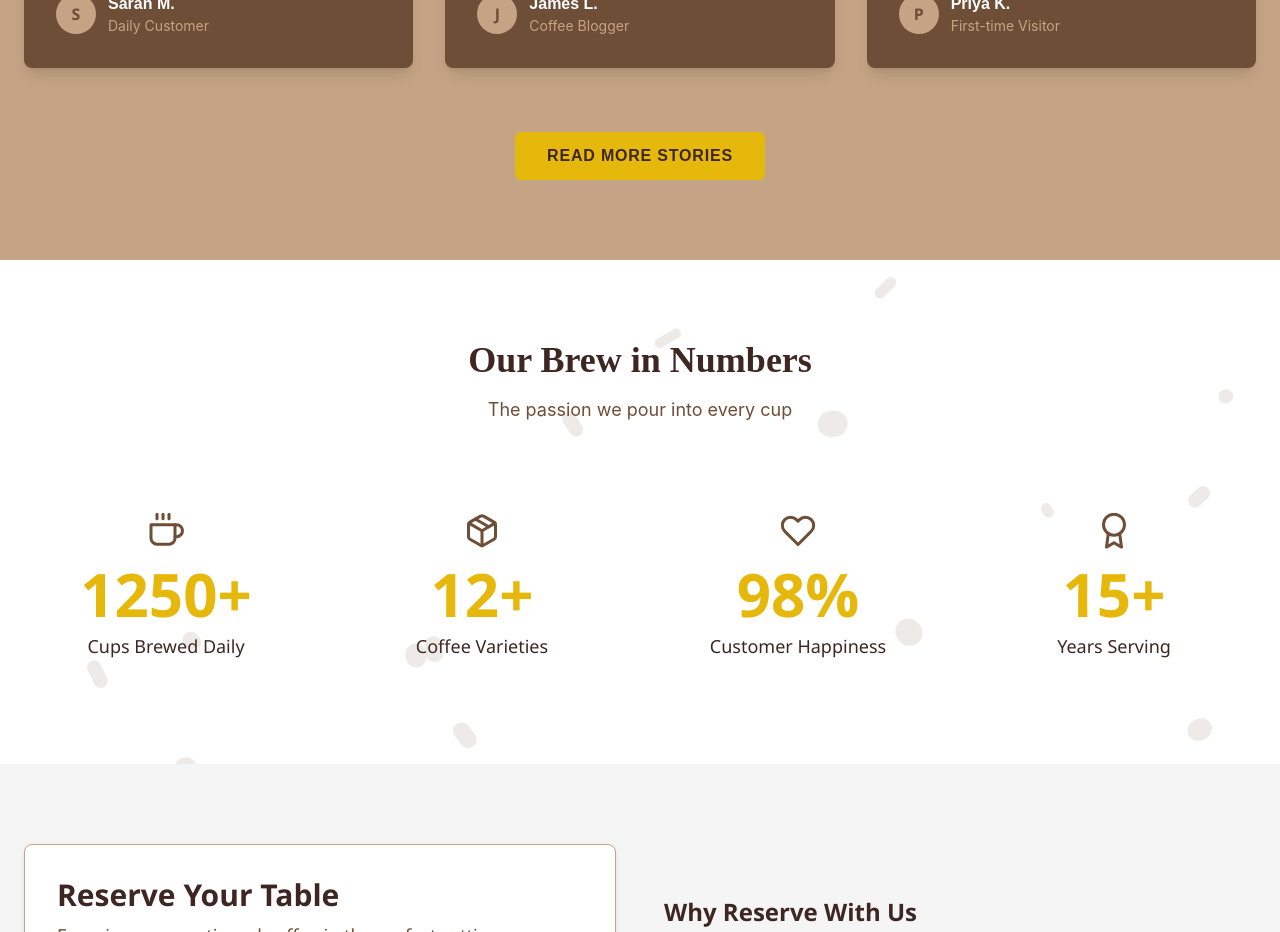
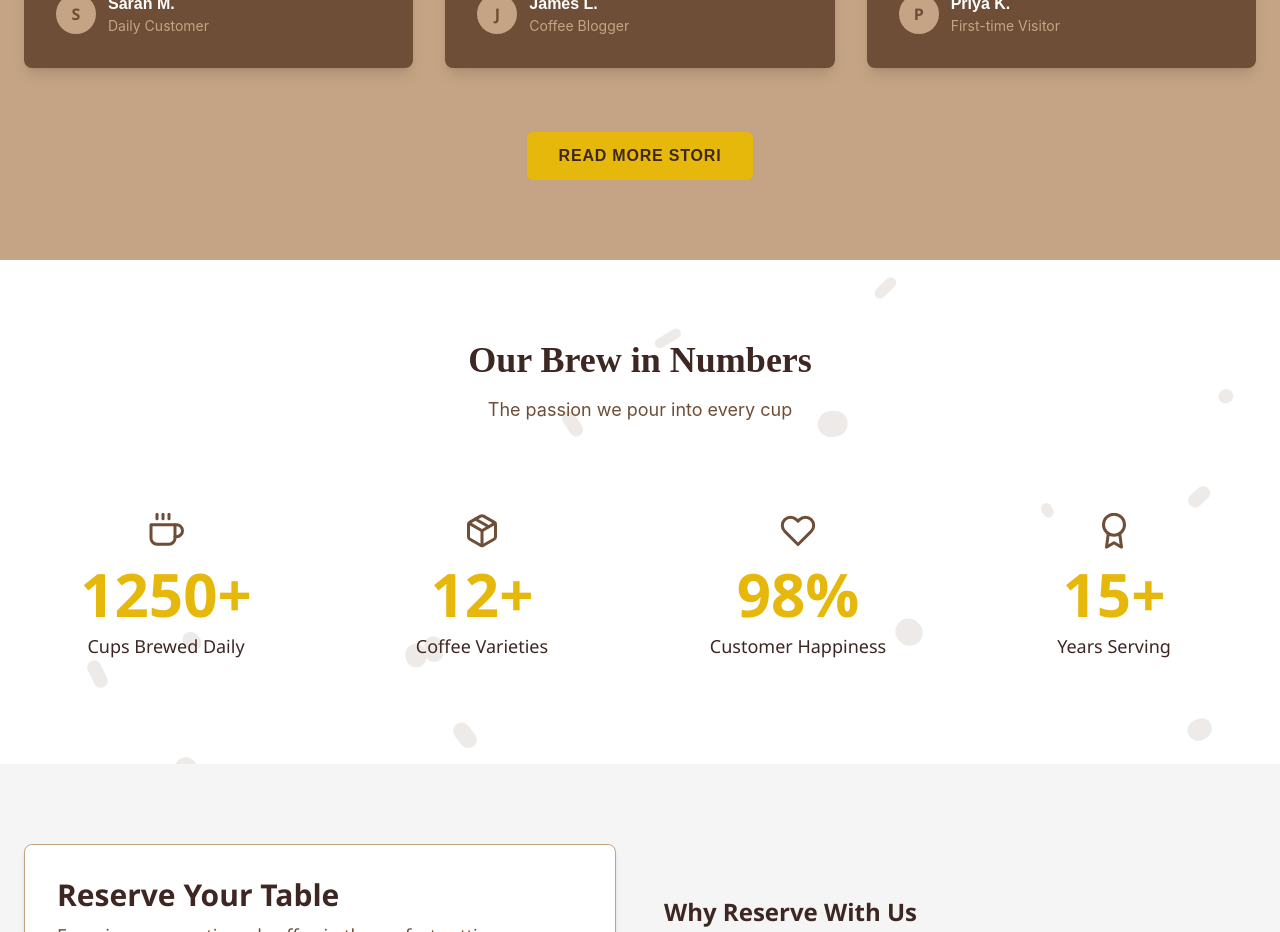
Before and after one commit to ZayanMustafa/coffeeshop, a Next.js app: page / in a window 1280 px wide. Shown: the part 2120-3052 px from the top of the page. Built offline with nearby package versions, Linux system fonts and the light colour scheme.

Commit message:
Update Pages

```diff
--- a/src/sections/mainpage/testimonails.js
+++ b/src/sections/mainpage/testimonails.js
@@ -156,7 +156,7 @@ const Testimonials = () => {
             }}
             whileTap={{ scale: 0.98 }}
           >
-            Read More Stories
+            Read More Stori
           </Button>
         </motion.div>
       </div>
```
